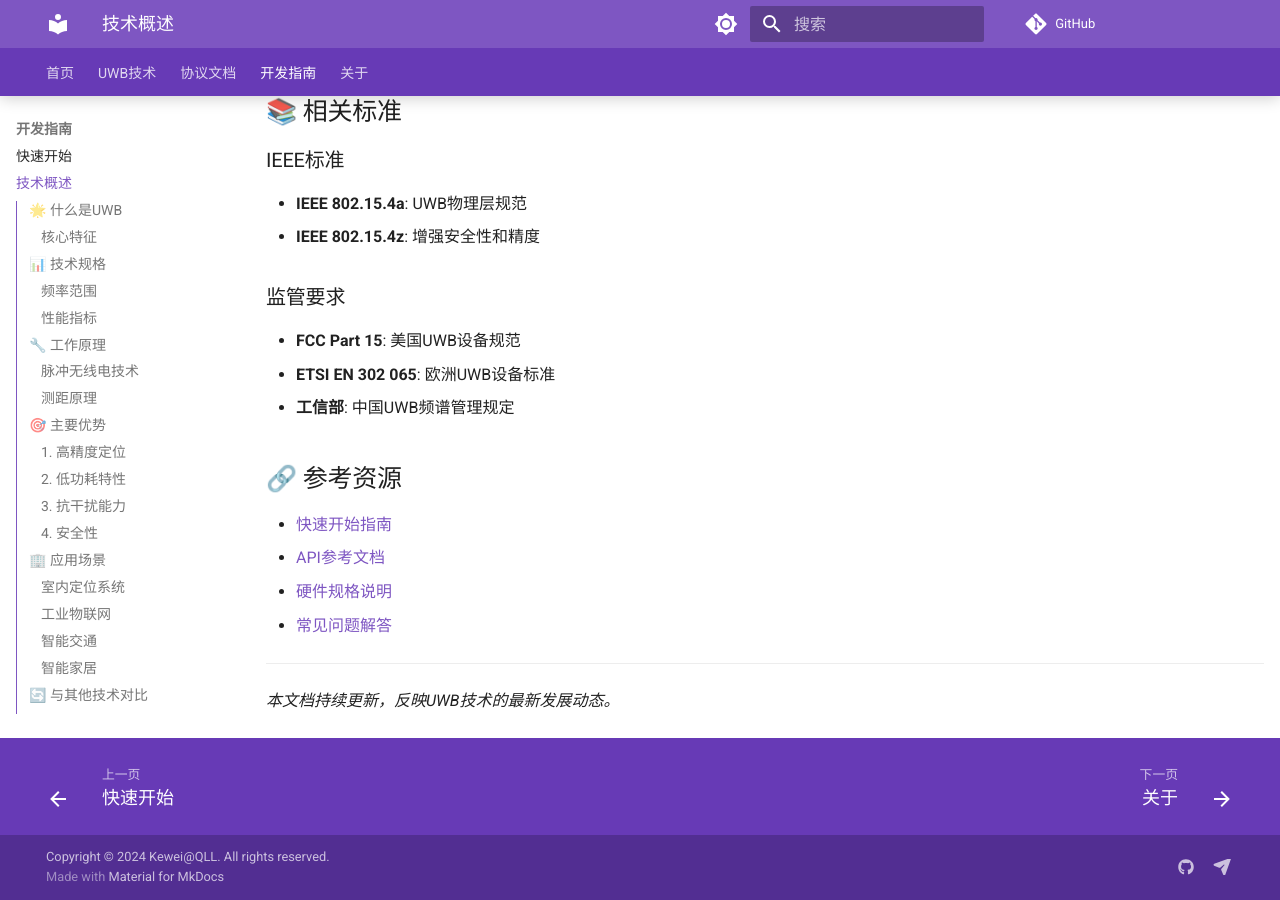
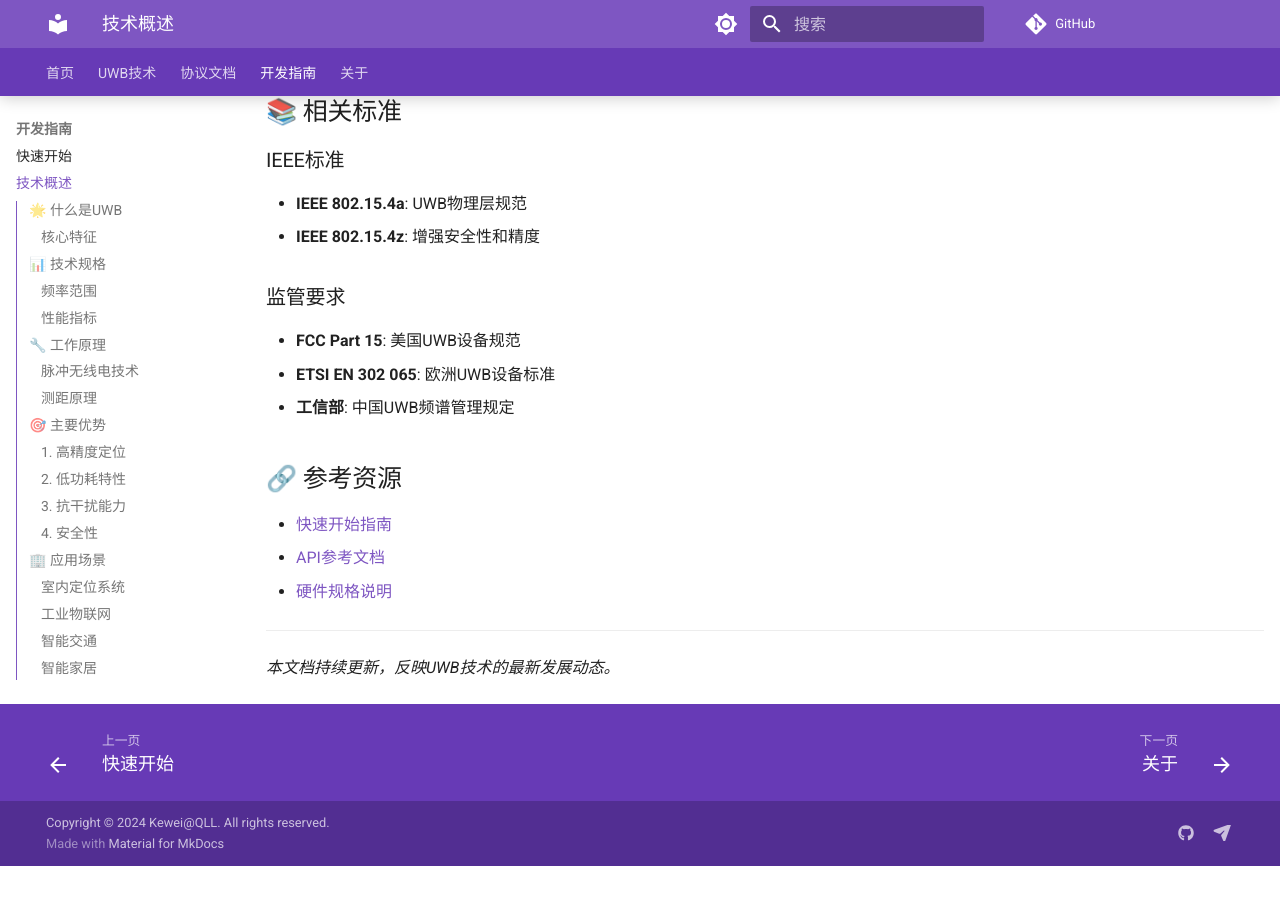
Before and after one commit to ximing766/Uwb_doc, an MkDocs documentation site: the page built from docs/guide/overview.md, in a window 1280 px wide and 900 px high, scrolled down 4192 px. Built offline with MkDocs 1.6.1 and Material for MkDocs 9.7.7, drawn with Linux system fonts in a browser that asks for light colours; comment, search, counter and statistics services are not loaded; the version menu is left out; after the commit the page ends 5058 px from its top, so only the background shows below that.

Commit message:
update template 2 - 2025-06-04 11:22:11

```diff
--- a/docs/guide/overview.md
+++ b/docs/guide/overview.md
@@ -145,7 +145,6 @@
 - [快速开始指南](quick-start.md)
 - [API参考文档](../api/api-reference.md)
 - [硬件规格说明](hardware.md)
-- [常见问题解答](faq.md)
 
 ---
 
--- a/mkdocs.yml
+++ b/mkdocs.yml
@@ -16,7 +16,6 @@
   - 开发指南:
     - 快速开始: guide/quick-start.md
     - 技术概述: guide/overview.md
-    - 常见问题: guide/faq.md
   - 关于: about.md
 
 theme:
```
